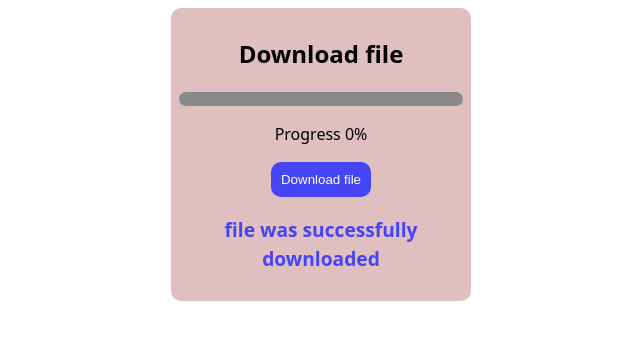
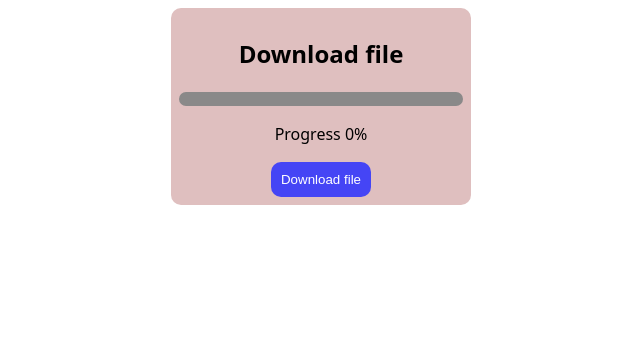
Before and after one commit to shapel3/react-05-12-2025, a React (Vite) app: page / in a window 1280 px wide. Shown: the top 340 px of the page, without its empty margins (319-959 px from the left). Built offline with nearby package versions, Linux system fonts and the light colour scheme.

Commit message:
practice-19-02-2026

```diff
--- a/src/components/UploadFile/UploadFile.jsx
+++ b/src/components/UploadFile/UploadFile.jsx
@@ -1,19 +1,47 @@
-import { useState } from 'react';
-import styles from './UploadFile.module.scss' ;
+import { useState, useEffect } from "react";
+import styles from "./UploadFile.module.scss";
 
 const UploadFile = () => {
+  const [isDownload, setIsDownload] = useState(false);
+  const [isUploading, setIsUploading] = useState(false);
   const [progress, setProgress] = useState(0);
+  useEffect(() => {
+    if (isUploading === false) {
+      return;
+    }
+    const interval = setInterval(() => {
+      setProgress((prevProgress) => {
+        if (prevProgress >= 100) {
+          clearInterval(interval);
+          setIsDownload(true);
+          setIsUploading(false)
+          return 100;
+        }
+        return prevProgress + 2;
+      });
+    }, 200);
+    return () => {
+      clearInterval(interval);
+    };
+  }, [isUploading]);
+  const startDowload = () => {
+    setProgress(0);
+    setIsDownload(false);
+    setIsUploading(true);
+  };
   return (
     <article className={styles.upload}>
       <h2>Download file</h2>
       <div className={styles.progressMain}>
-                <div className={styles.progress}></div>
+        <div className={styles.progress} style={{width:`${progress}%`}}></div>
       </div>
       <p>Progress {progress}%</p>
-            <button>Download file</button>
+      <button onClick={startDowload} disabled={isUploading}>{isUploading?'Is uploading':'Download file'}</button>
+      {isDownload && (
         <p className={styles.success}>file was successfully downloaded</p>
+      )}
     </article>
   );
-}
+};
 
 export default UploadFile;
--- a/src/components/UploadFile/UploadFile.module.scss
+++ b/src/components/UploadFile/UploadFile.module.scss
@@ -17,6 +17,9 @@ $br : 10px;
         @include borderRadius($br);
         .progress{
             background-color: $colorBtn ;
+            height: 100%;
+            @include borderRadius($br);
+            transition: width 0.3s linear;
         }
     }
     button{
@@ -25,10 +28,15 @@ $br : 10px;
         background-color: $colorBtn ;
         color: $colorWhite;
         border: none;
+        &:disabled{
+            opacity: 0.5;
+            cursor: not-allowed;
+        }
     }
     .success{
         color:$colorBtn ;
         font-size: 1.2em;
         font-weight: 700;
     }
+
 }
```
Lines whose indentation alone changed are shown as unchanged.
